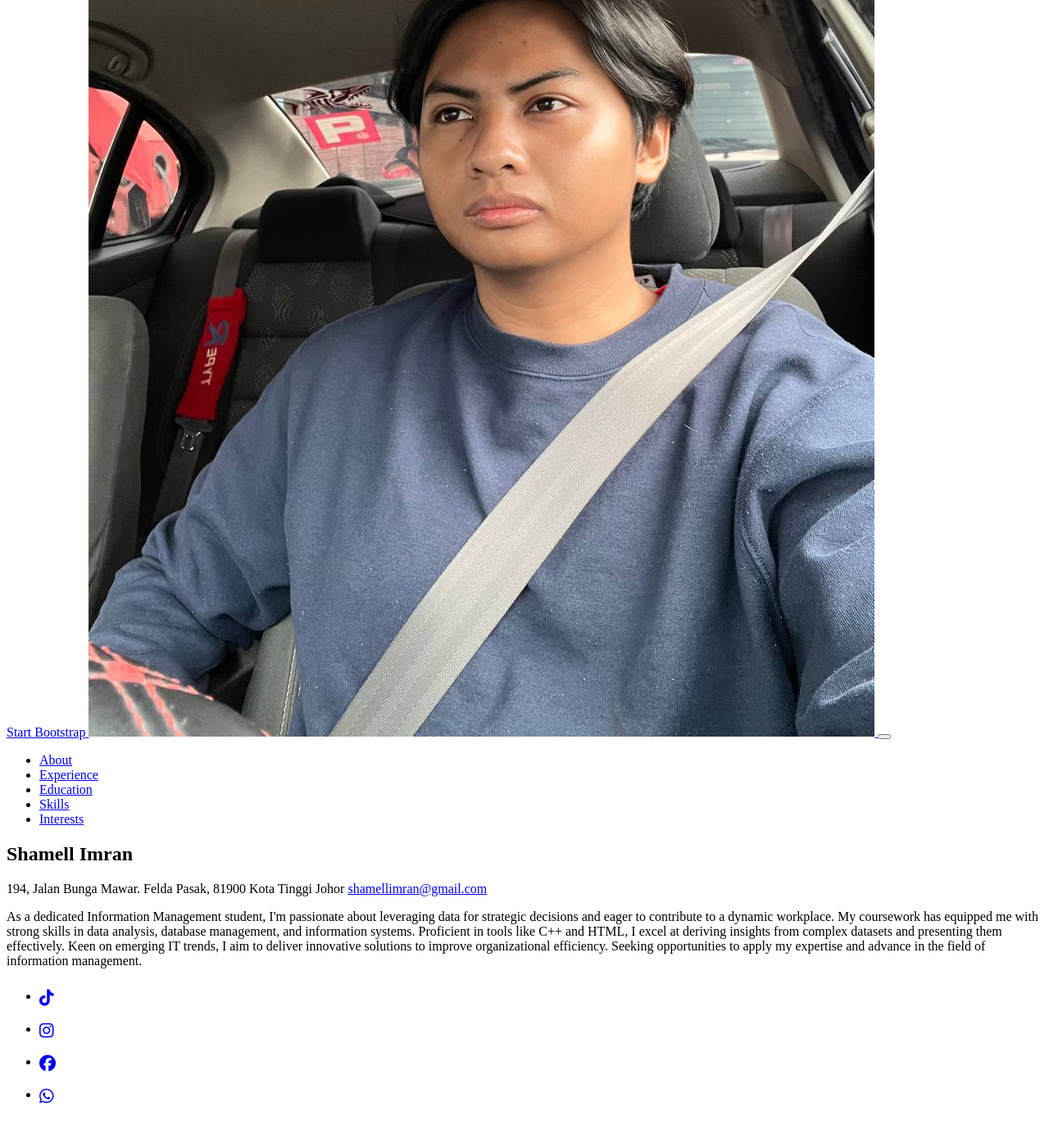
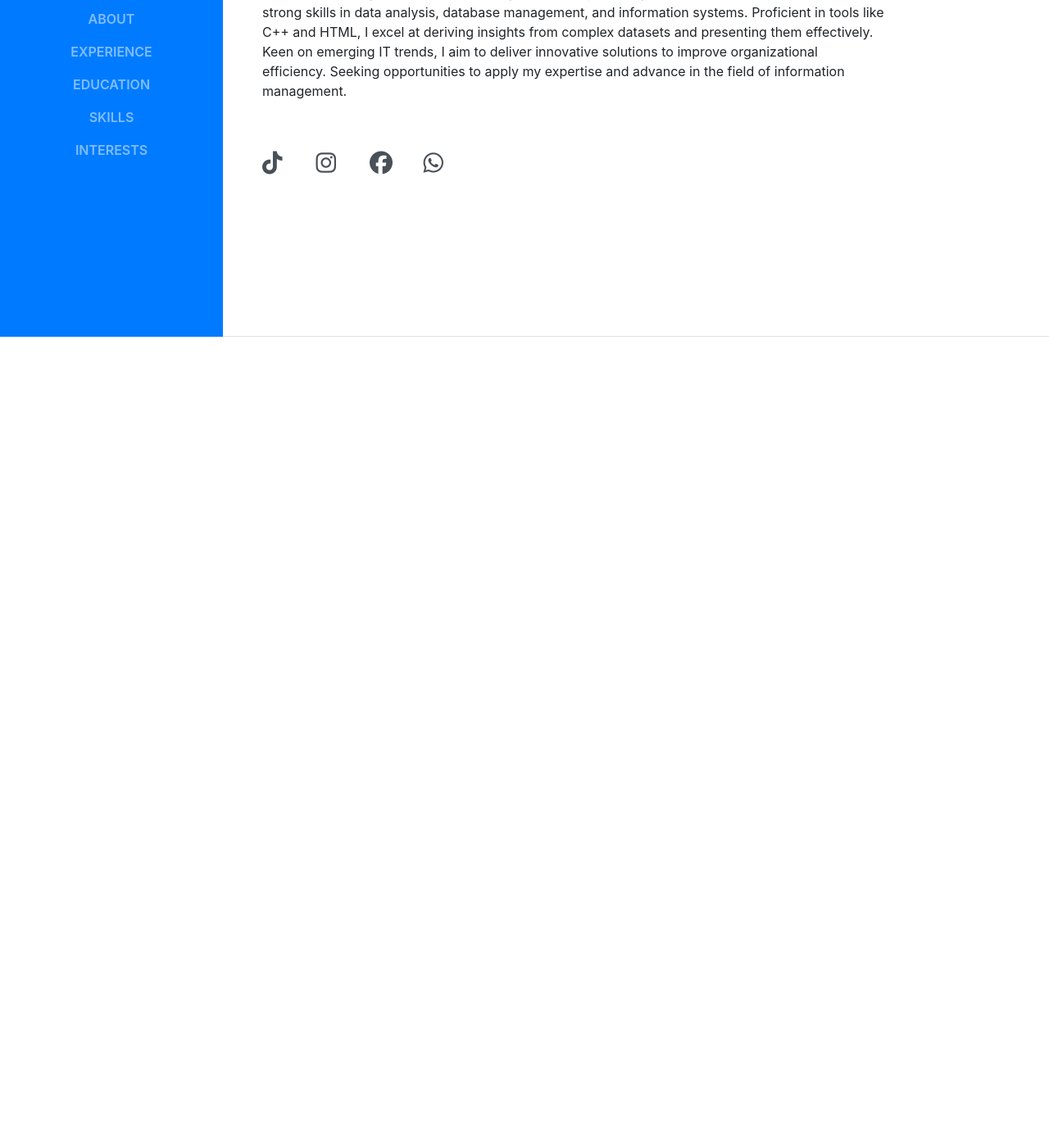
Before and after one commit to shamellimran/myresume, a website with bundled scripts: page about.html in a window 1280 px wide. Shown: the part 389-1784 px from the top of the page at 82% size. After the commit the page ends 800 px from the top, so only its background shows below. Built offline with nearby package versions, Linux system fonts and the light colour scheme; files whose address does not match are found by name; a web font is replaced by a local one.

Commit message:
Update about.html

```diff
--- a/about.html
+++ b/about.html
@@ -39,14 +39,14 @@
 
     <title>My Resume</title>
 
-    <link href="vendor/bootstrap/css/bootstrap.min.css" rel="stylesheet">
+    <link href="bootstrap.min.css" rel="stylesheet">
     <link rel="stylesheet" href="https://cdnjs.cloudflare.com/ajax/libs/font-awesome/6.7.1/css/all.min.css" integrity="sha512-5Hs3dF2AEPkpNAR7UiOHba+lRSJNeM2ECkwxUIxC1Q/FLycGTbNapWXB4tP889k5T5Ju8fs4b1P5z/iB4nMfSQ==" crossorigin="anonymous" referrerpolicy="no-referrer" />
     <link href="https://fonts.googleapis.com/css?family=Saira+Extra+Condensed:100,200,300,400,500,600,700,800,900" rel="stylesheet">
     <link href="https://fonts.googleapis.com/css?family=Open+Sans:300,300i,400,400i,600,600i,700,700i,800,800i" rel="stylesheet">
-    <link href="vendor/font-awesome/css/font-awesome.min.css" rel="stylesheet">
-    <link href="vendor/devicons/css/devicons.min.css" rel="stylesheet">
-    <link href="vendor/simple-line-icons/css/simple-line-icons.css" rel="stylesheet">
-    <link href="css/resume.min.css" rel="stylesheet">
+    <link href="font-awesome.min.css" rel="stylesheet">
+    <link href="devicons.min.css" rel="stylesheet">
+    <link href="simple-line-icons.css" rel="stylesheet">
+    <link href="resume.min.css" rel="stylesheet">
 
   </head>
 
@@ -131,10 +131,10 @@
         <marquee>AUTHOR: SHAMELL IMRAN</marquee>
       </section>
     </div>
-    <script src="vendor/jquery/jquery.min.js"></script>
-    <script src="vendor/bootstrap/js/bootstrap.bundle.min.js"></script>
-    <script src="vendor/jquery-easing/jquery.easing.min.js"></script>
-    <script src="js/resume.min.js"></script>
+    <script src="jquery.min.js"></script>
+    <script src="bootstrap.bundle.min.js"></script>
+    <script src="jquery.easing.min.js"></script>
+    <script src="resume.min.js"></script>
   </body>
 
 </html>
```
